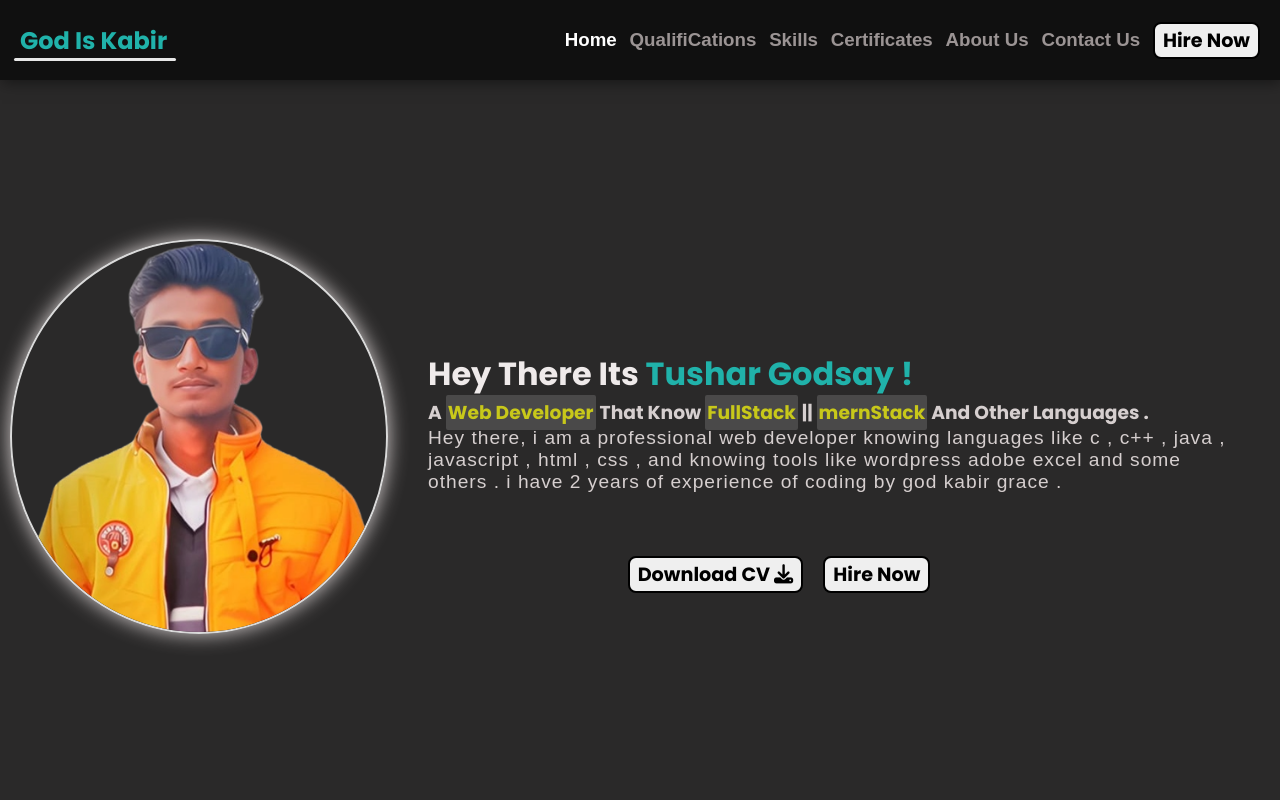
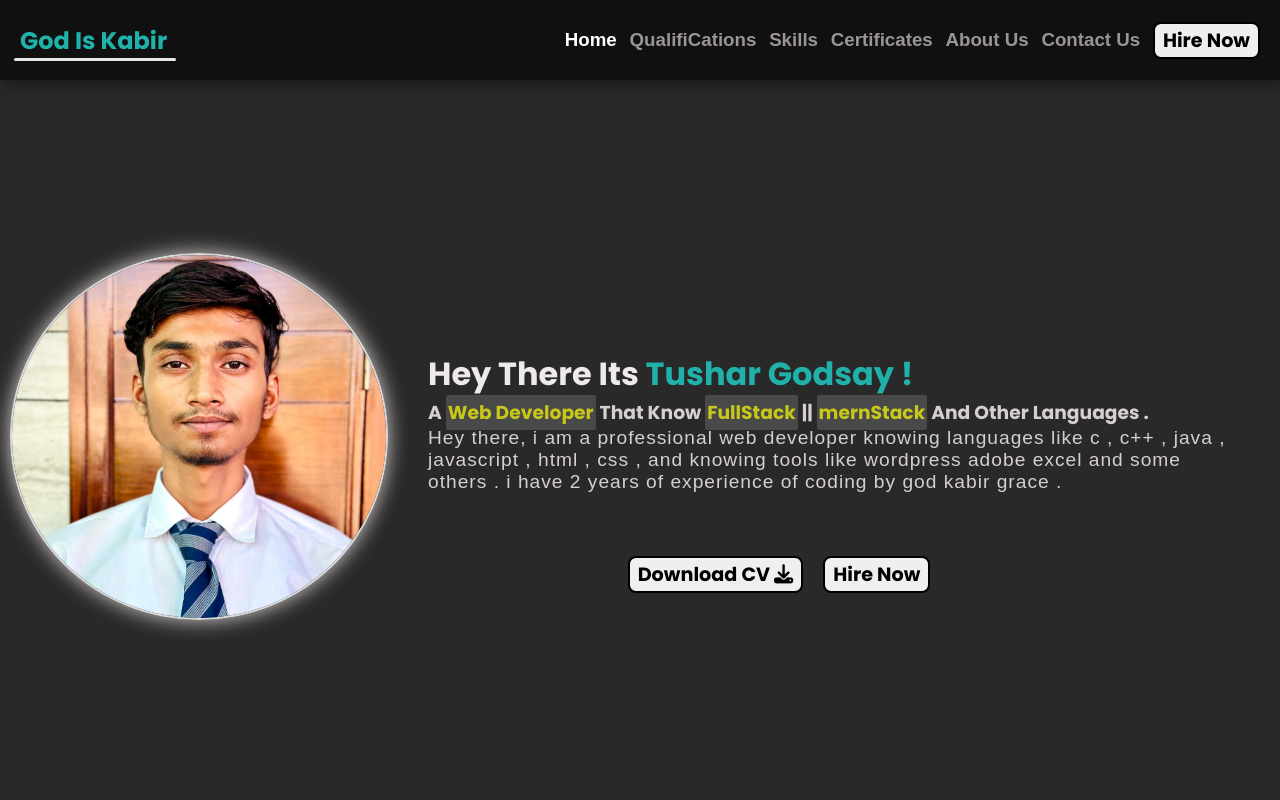
Before and after one commit to TusharGodsay/PortFolio, a website: page index.html in a window 1280 px wide. Shown: the top 800 px of the page. Drawn offline with Linux system fonts and the light colour scheme.

Commit message:
Dp changed

```diff
--- a/index.html
+++ b/index.html
@@ -46,7 +46,7 @@
         <main>
             <div class="wrapper">
                 <!-- <div id="container"> -->
-                <div id="image-section"><img src="./Assets/Images/dp.png" alt=""></div>
+                <div id="image-section"><img src="./Assets/Images/dass.jpg" alt=""></div>
                 <div id="text-section">
                     <div id="text">
                         <h1>Hey There Its <span>Tushar Godsay !</span> </h1>
```
Also changed, not shown: Assets/Images/Dass.jpeg (added), Assets/Images/dass.jpg (added).
